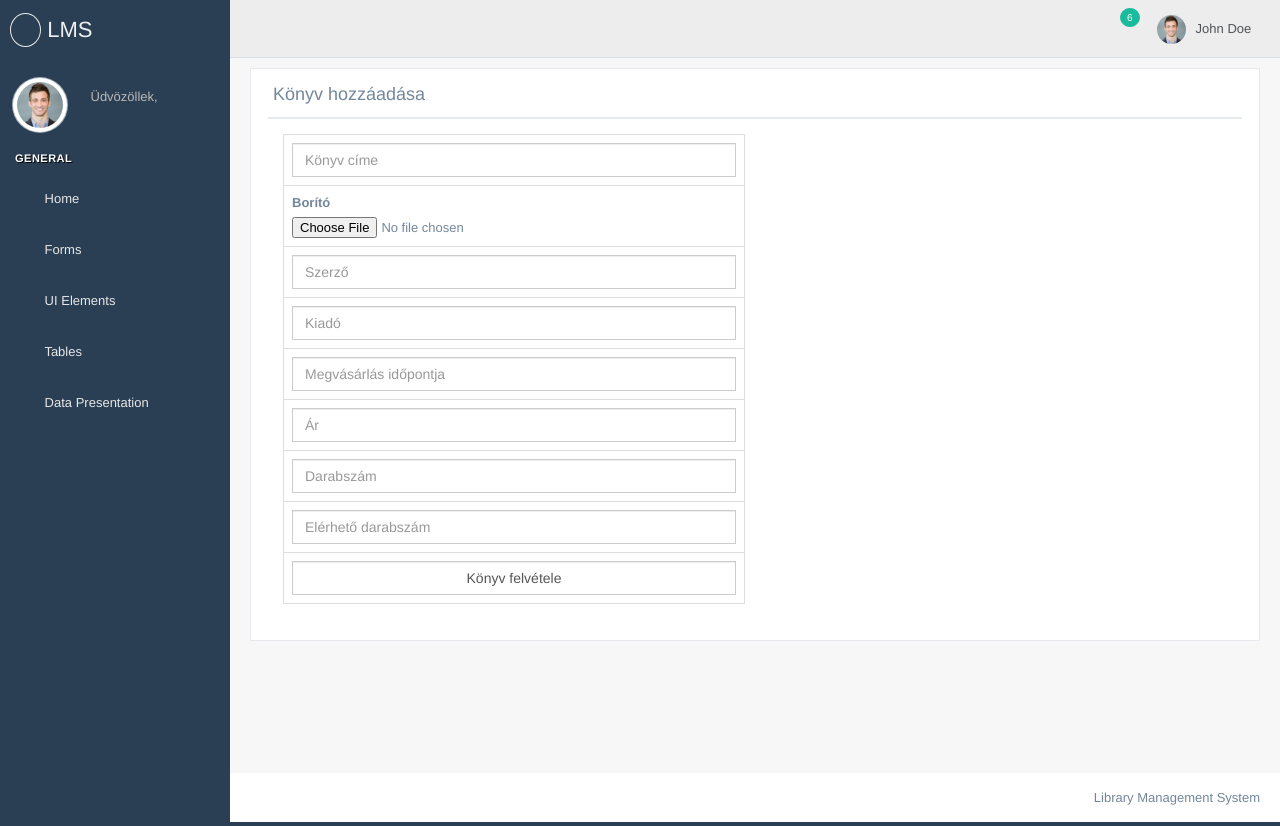
After one commit to hecike3/lms, a PHP site: page /add_books.php in a window 1280 px wide. The commit adds this page. Run offline with PHP 8.4, Linux system fonts and the light colour scheme; data that the repository does not hold is empty; some web fonts are replaced.

Commit message:
2020.11.20

```diff
--- /dev/null
+++ b/librarian/add_books.php
@@ -0,0 +1,116 @@
+<?php
+ session_start();
+ include "header.php";
+
+ ?>
+
+<!-- page content area main -->
+<div class="right_col" role="main">
+
+        <div class="clearfix"></div>
+        <div class="row" style="min-height:500px">
+            <div class="col-md-12 col-sm-12 col-xs-12">
+                <div class="x_panel">
+                    <div class="x_title">
+                        <h2>Könyv hozzáadása</h2>
+
+                        <div class="clearfix"></div>
+                    </div>
+                    <div class="x_content">
+
+                    <form action="" name="form1" method="post" class="col-lg-6" enctype="multipart/form-data">
+                        <table class="table table-bordered">
+
+                            <tr>
+                                <td>
+                                    <input type="text" class="form-control" placeholder="Könyv címe" name="bookname" required="">
+                                </td>
+                            </tr>
+
+                            <tr>
+                                <td>
+                                    <label>Borító</label>
+                                    <input type="file" name="cover" required="">
+                                </td>
+                            </tr>
+
+                            <tr>
+                                <td>
+                                    <input type="text" class="form-control" placeholder="Szerző" name="author" required="">
+                                </td>
+                            </tr>
+
+                            <tr>
+                                <td>
+                                    <input type="text" class="form-control" placeholder="Kiadó" name="publicator" required="">
+                                </td>
+                            </tr>
+
+                            <tr>
+                                <td>
+                                    <input type="text" class="form-control" placeholder="Megvásárlás időpontja" name="purchase" required="">
+                                </td>
+                            </tr>
+
+                            <tr>
+                                <td>
+                                    <input type="text" class="form-control" placeholder="Ár" name="price" required="">
+                                </td>
+                            </tr>
+
+                            <tr>
+                                <td>
+                                    <input type="text" class="form-control" placeholder="Darabszám" name="qty" required="">
+                                </td>
+                            </tr>
+
+                            <tr>
+                                <td>
+                                    <input type="text" class="form-control" placeholder="Elérhető darabszám" name="avaliable_qty" required="">
+                                </td>
+                            </tr>
+
+                            <tr>
+                                <td>
+                                    <input type="submit" class="form-control" class="btn btn-default submit" name="submit1" value="Könyv felvétele">
+                                </td>
+                            </tr>
+                        </table>
+                    </form>
+                    </div>
+                </div>
+            </div>
+        </div>
+    </div>
+</div>
+<!-- /page content -->
+
+<?php
+if(isset($_POST["submit1"])){
+
+    $tm=md5(time());
+    $fnm=$_FILES["cover"] ["name"];
+    $dst="./book_images/".$tm.$fnm;
+    $dst1="book_images/".$tm.$fnm;
+
+    move_uploaded_file($_FILES["cover"] ["tmp_name"],$dst);
+
+    mysqli_query($link,"insert into add_books values('','$_POST[bookname]','$dst1','$_POST[author]','$_POST[publicator]','$_POST[purchase]','$_POST[price]','$_POST[qty]','$_POST[avaliable_qty]','$_SESSION[librarian]')");
+
+    ?>
+    <script type="text/javascript">
+    alert("yo");
+    </script>
+
+<?php
+
+}
+
+
+?>
+
+<?php
+
+ include "footer.php";
+
+ ?>
--- a/librarian/login.php
+++ b/librarian/login.php
@@ -85,6 +85,7 @@ if(isset($_POST["submit1"]))
         <?php
       }else
       {
+          $_SESSION["librarian"] = $_POST["email"];
         ?>
 
         <script type="text/javascript">
```
